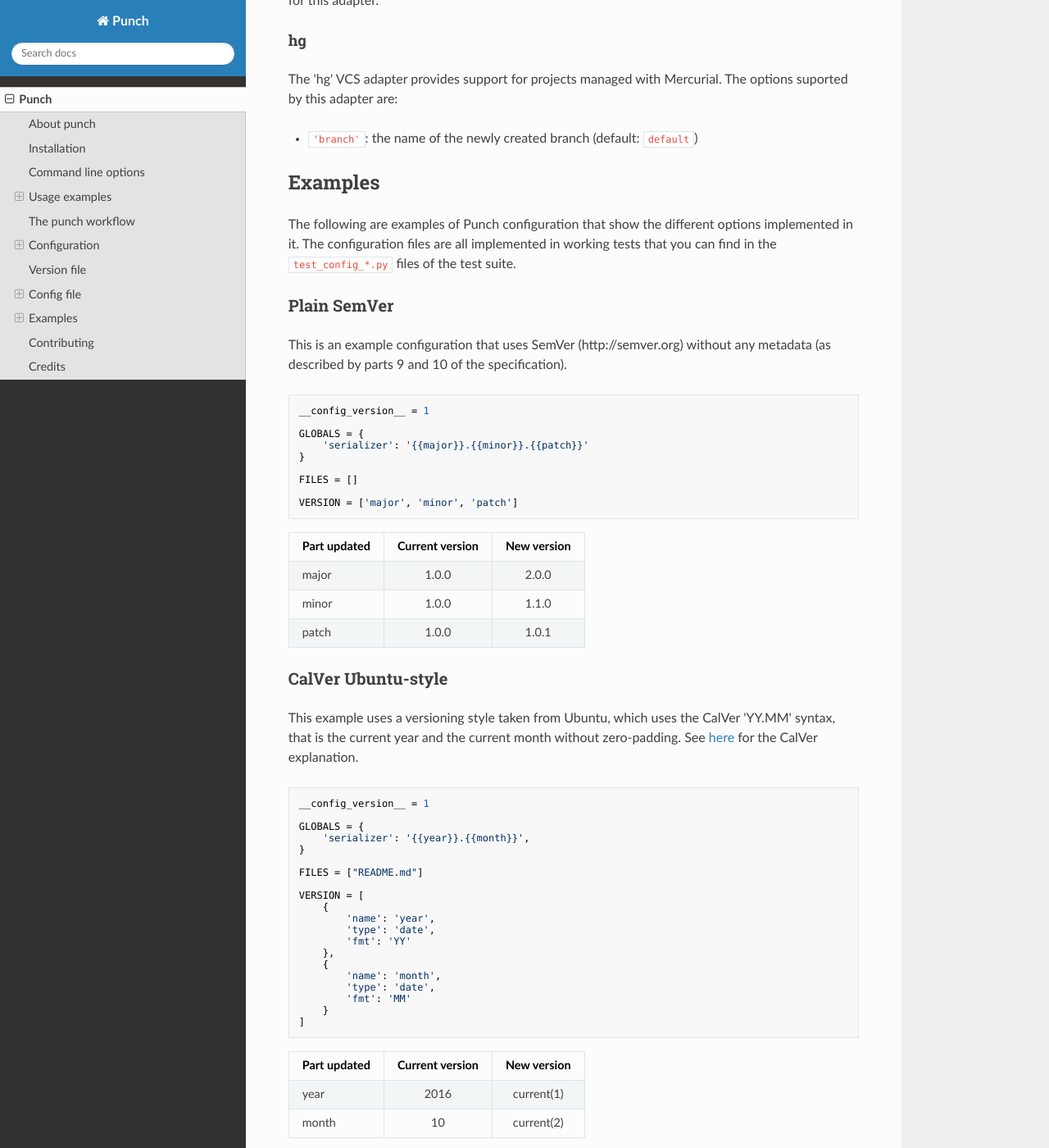
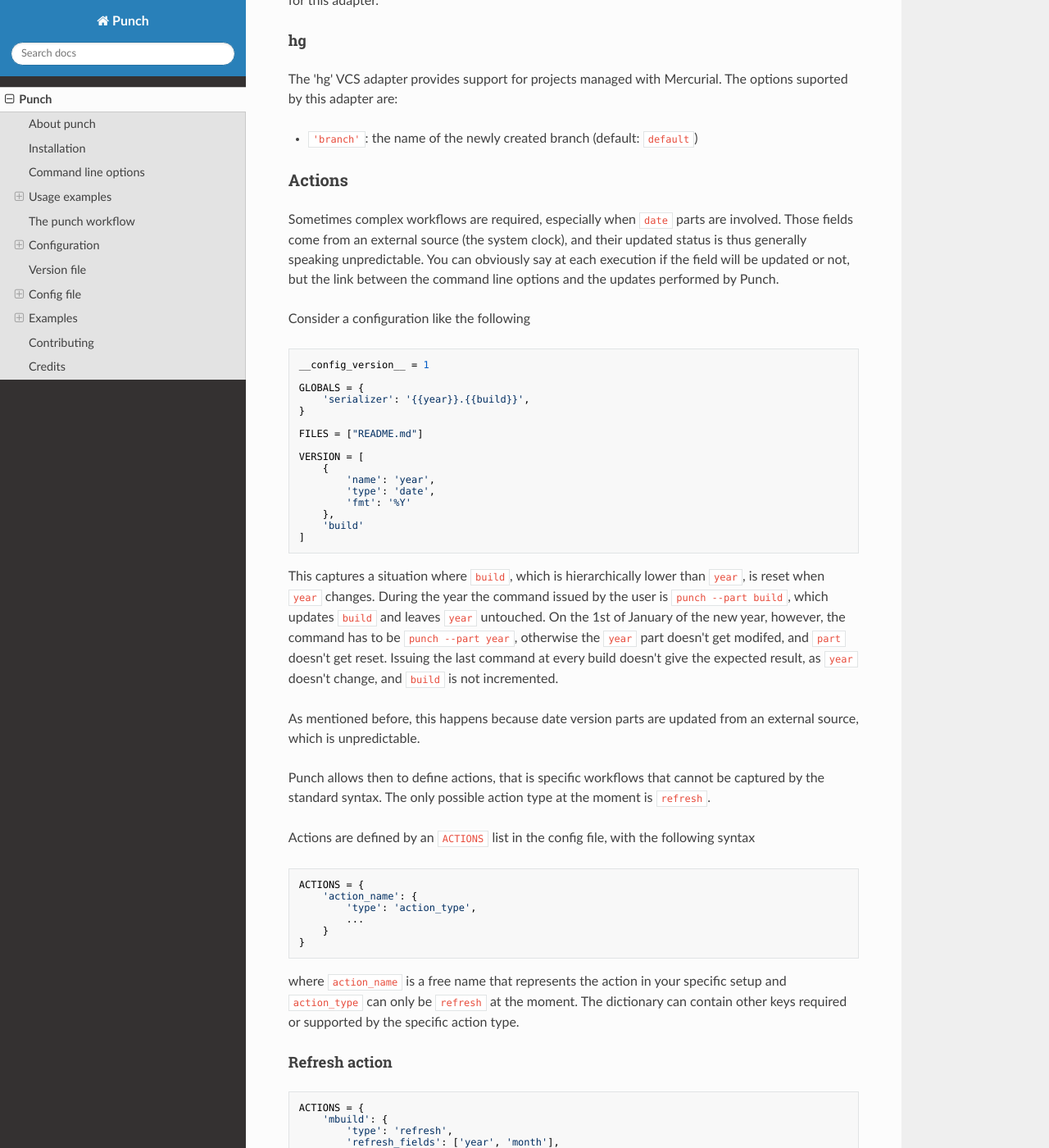
Before and after one commit to lgiordani/punch, an MkDocs documentation site: the page built from docs/index.md, in a window 1280 px wide and 1400 px high, scrolled down 8971 px. Shown: the whole window at 82% size. Built offline with MkDocs 1.6.1, drawn with Linux system fonts in a browser that asks for light colours; nearby versions of some CDN libraries; some of the changed text lies outside the part shown.

Commit message:
Documentation on actions

````diff
--- a/docs/index.md
+++ b/docs/index.md
@@ -353,6 +353,66 @@
 
 * `'branch'`: the name of the newly created branch (default: `default`)
 
+### Actions
+
+Sometimes complex workflows are required, especially when `date` parts are involved. Those fields come from an external source (the system clock), and their updated status is thus generally speaking unpredictable. You can obviously say at each execution if the field will be updated or not, but the link between the command line options and the updates performed by Punch.
+
+Consider a configuration like the following
+
+``` python
+__config_version__ = 1
+
+GLOBALS = {
+    'serializer': '{{year}}.{{build}}',
+}
+
+FILES = ["README.md"]
+
+VERSION = [
+    {
+        'name': 'year',
+        'type': 'date',
+        'fmt': '%Y'
+    },
+    'build'
+]
+```
+
+This captures a situation where `build`, which is hierarchically lower than `year`, is reset when `year` changes. During the year the command issued by the user is `punch --part build`, which updates `build` and leaves `year` untouched. On the 1st of January of the new year, however, the command has to be `punch --part year`, otherwise the `year` part doesn't get modifed, and `part` doesn't get reset. Issuing the last command at every build doesn't give the expected result, as `year` doesn't change, and `build` is not incremented.
+
+As mentioned before, this happens because date version parts are updated from an external source, which is unpredictable.
+
+Punch allows then to define actions, that is specific workflows that cannot be captured by the standard syntax. The only possible action type at the moment is `refresh`.
+
+Actions are defined by an `ACTIONS` list in the config file, with the following syntax
+
+``` python
+ACTIONS = {
+    'action_name': {
+        'type': 'action_type',
+        ...
+    }
+}
+```
+
+where `action_name` is a free name that represents the action in your specific setup and `action_type` can only be `refresh` at the moment. The dictionary can contain other keys required or supported by the specific action type.
+
+#### Refresh action
+
+``` python
+ACTIONS = {
+    'mbuild': {
+        'type': 'refresh',
+        'refresh_fields': ['year', 'month'],
+        'fallback_field': 'build'
+    }
+}
+```
+
+The refresh action workflow is the following. Update all the fields listed in `refresh_fields`, then if the full version changed stop, otherwise increment the `fallback_field`.
+
+So for the above configuration if the current version is `2017.01.4` on 31 January 2017 the command `punch --action mbuild` creates version `2017.01.5`, while on the 01 February 2017 it will create version `2017.02.0`.
+
 ## Examples
 
 The following are examples of Punch configuration that show the different options implemented in it. The configuration files are all implemented in working tests that you can find in the `test_config_*.py` files of the test suite.
````
